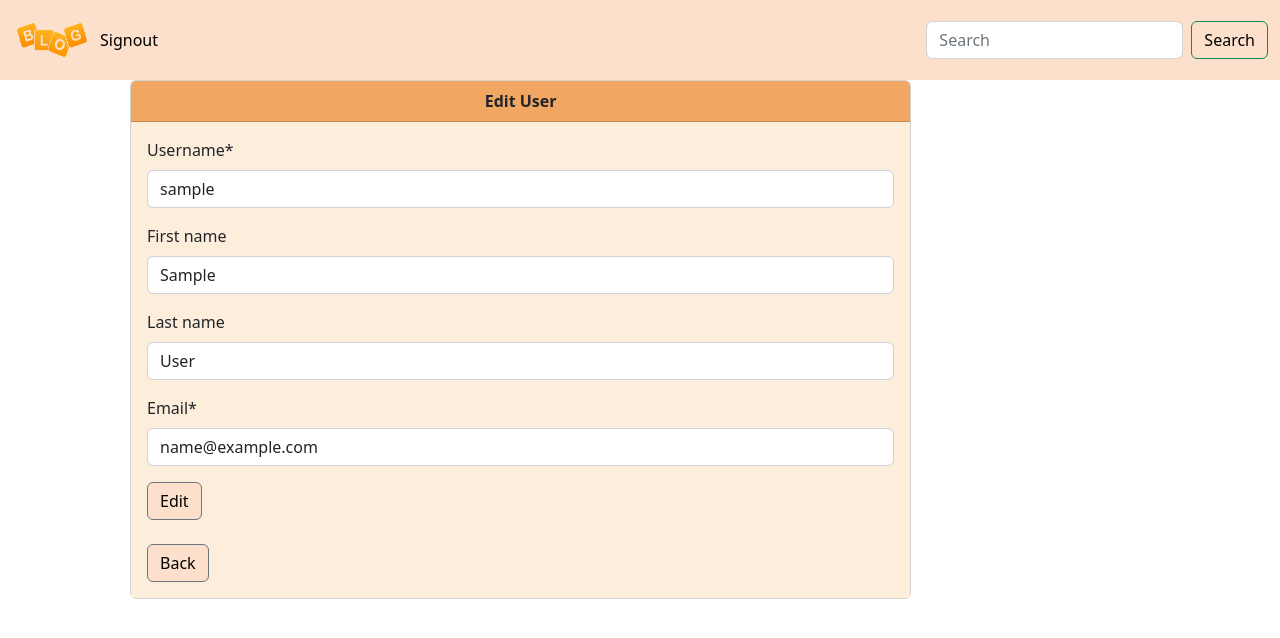
After one commit to AmnaLaghari/BlogApp, a Django app: page /edit_user/ in a window 1280 px wide. The commit adds this page. Shown: the top 638 px of the page. Run offline with Django 4.2, Linux system fonts and the light colour scheme; the visitor is signed in with stand-in values (Sample User, id 1); some libraries are stand-ins or nearby versions.

Commit message:
* removed option to create admin while signup. * added date field in post model * sorted post by model * added functionality for edit user

```diff
--- a/PostApp/models.py
+++ b/PostApp/models.py
@@ -2,6 +2,7 @@ from django.db import models
 from UserApp.models import CustomUser
 from django.urls import reverse
 from ckeditor.fields import RichTextField
+from datetime import datetime, date
 
 class Post(models.Model):
   title = models.CharField(max_length=255)
@@ -9,7 +10,7 @@ class Post(models.Model):
   author = models.ForeignKey(CustomUser, on_delete=models.CASCADE)
   reported = models.BooleanField(default=False)
   status = models.CharField(max_length=255, default='pending')
-
+  post_date = models.DateField(auto_now_add=True)
 
   def get_absolute_url(self):
     return reverse('post_detail', args=[self.id])
--- a/PostApp/urls.py
+++ b/PostApp/urls.py
@@ -1,6 +1,6 @@
 from django.contrib import admin
 from django.urls import path
-from .views import AddPostView, PostListView, PostDetailView, UpdatePostView, DeletePostView
+from .views import AddPostView, PostListView, PostDetailView, UpdatePostView, DeletePostView, keep
 from django.contrib.auth.decorators import login_required
 from . import views
 
@@ -13,4 +13,5 @@ urlpatterns = [
     path('<int:pk>', login_required(PostDetailView.as_view(), login_url='signin'), name='post_detail'),
     path('edit_post/<int:pk>', login_required(UpdatePostView.as_view(), login_url='signin'), name='update_post'),
     path('delete_post/<int:pk>', login_required(DeletePostView.as_view(), login_url='signin'), name='delete_post'),
+    path('keep_post/<int:pk>', login_required(views.keep, login_url='signin'), name='keep_post'),
 ]
--- a/UserApp/forms.py
+++ b/UserApp/forms.py
@@ -1,17 +1,23 @@
 from django import forms
 from .models import CustomUser
+from django.contrib.auth.models import Group
 
 class SignupForm(forms.ModelForm):
   password=forms.CharField(widget=forms.PasswordInput())
   confirm_password=forms.CharField(widget=forms.PasswordInput())
+  groups = forms.ModelChoiceField(queryset=Group.objects.all().exclude(name = 'admin'),
+                                   required=True)
 
   class Meta:
     model = CustomUser
     fields = ["email", "username", "password", "confirm_password", "first_name", "last_name", "groups"]
 
 class SigninForm(forms.ModelForm):
-  # password=forms.CharField(widget=forms.PasswordInput())
-
   class Meta:
     model = CustomUser
     fields = ["email", "password"]
+
+class UpdateUserForm(forms.ModelForm):
+  class Meta:
+    model = CustomUser
+    fields = ['username', 'first_name', 'last_name', 'email']
--- a/UserApp/templatetags/poll_extras.py
+++ b/UserApp/templatetags/poll_extras.py
@@ -21,6 +21,11 @@ def is_user(user):
 @register.filter(name='is_author_of_post')
 def is_author_of_post(user, post):
   return True if user == post.author else False
+
+@register.filter(name='is_not_author_of_post')
+def is_not_author_of_post(user, post):
+  print(post.author)
+  return True if user != post.author else False
 
 @register.filter(name='is_reported')
 def is_reported(post):
--- a/UserApp/urls.py
+++ b/UserApp/urls.py
@@ -6,6 +6,7 @@ urlpatterns = [
     path('', views.home, name='home'),
     path('signup/', views.Signup.as_view(), name='signup'),
     path('signin/', views.Signin.as_view(), name='signin'),
+    path('edit_user/',views.UpdateUser.as_view(), name='edit_user'),
     path('signout/', views.signout, name='signout'),
     path('activate/<uidb64>/<token>', views.activate, name='activate'),
 ]
--- a/UserApp/utils.py
+++ b/UserApp/utils.py
@@ -12,3 +12,9 @@ def is_pending(post):
 
 def is_moderator(user):
   return True if user.groups.all()[0].name == 'moderator' else False
+
+def not_reported(post):
+  return True if post.reported != True else False
+
+def not_pending(post):
+  return True if post.status != 'pending' else False
--- a/UserApp/views.py
+++ b/UserApp/views.py
@@ -1,10 +1,9 @@
 from django.shortcuts import render, redirect
-# from django.http import HttpResponse
 from django.contrib.auth.models import User
 from django.contrib import messages
 from django.contrib.auth import authenticate, login, logout
 from blog_app import settings
-from django.core.mail import send_mail, EmailMessage
+from django.core.mail import EmailMessage
 from django.contrib.sites.shortcuts import get_current_site
 from django.template.loader import render_to_string
 from django.utils.http import urlsafe_base64_encode, urlsafe_base64_decode
@@ -14,8 +13,10 @@ from django.views import View
 from django.utils.decorators import method_decorator
 from . import models
 from .decorators import unauthenticated_user
-from .forms import SignupForm, SigninForm
+from .forms import SignupForm, SigninForm, UpdateUserForm
 from .utils import is_moderator
+from django.views.generic import UpdateView
+from django.urls import reverse_lazy
 
 def home(request):
   return render(request, 'UserApp/home.html')
@@ -92,10 +93,36 @@ class Signin(View):
 
     if user is not None:
       login(request,user)
-      messages.error(request, "You have logged in successfully")
+      messages.success(request, "You have logged in successfully")
       if is_moderator(request.user):
         return redirect('index')
       return redirect('posts')
     else:
       messages.error(request, "Bad credentials")
       return redirect('home')
+
+class UpdateUser(UpdateView):
+  form_class = UpdateUserForm
+  template_name= 'UserApp/edit.html'
+  success_url= reverse_lazy('posts')
+
+  def get_object(self):
+    return self.request.user
+
+  def form_valid(self, form):
+    myuser = self.request.user
+    myuser.is_active = False
+    logout(self.request)
+    messages.success(self.request, 'User updated successfully kindly login again')
+    current_site = get_current_site(self.request)
+    subject = "Confirmation email"
+    message = render_to_string('confirmation_email.html',{
+      'name': myuser.username,
+      'domain': current_site.domain,
+      'uid': urlsafe_base64_encode(force_bytes(myuser.pk)),
+      'token': generate_token.make_token(myuser)
+    })
+    email = EmailMessage(subject, message, settings.EMAIL_HOST_USER, [myuser.email])
+    email.fail_silently = True
+    email.send()
+    return super(UpdateUser, self).form_valid(form)
--- /dev/null
+++ b/templates/UserApp/edit.html
@@ -0,0 +1,20 @@
+{% extends 'base.html' %}
+{% load crispy_forms_tags %}
+{% block content %}
+<div class="card ms-5"  style="width: 70%;">
+  <div class="card-header text-center" style="background-color: #F1A661">
+    <strong>Edit User</strong>
+  </div>
+  <div class="card-body" style="background-color: #FDEEDC">
+    <div class="form-group">
+      <form method="post">
+        {% csrf_token %}
+        {{form.media}}
+        {{ form|crispy}}
+        <button class="btn btn-secondary">Edit</button>
+      </form><br>
+      <a href="{% url 'posts' %}"><button class="btn btn-secondary">Back</button></a>
+    </div>
+  </div>
+</div>
+{% endblock  %}
--- a/templates/alerts.html
+++ b/templates/alerts.html
@@ -1,6 +1,7 @@
+{% if messages %}
 <div class="mt-5">
   {% for message in messages%}
-  {%if message.tags == error%}
+  {%if message.tags == 'error'%}
     <div class="alert alert-danger alert-dismissible fade show" role="alert">
       <strong>{{message}}</strong>
       <button type="button" class="btn-close" data-bs-dismiss="alert" aria-label="Close"></button>
@@ -13,3 +14,4 @@
   {% endif %}
   {% endfor %}
 </div>
+{% endif %}
--- a/templates/navbar.html
+++ b/templates/navbar.html
@@ -19,6 +19,9 @@
           <li class="nav-item">
             <a class="nav-link active" aria-current="page" href={% url 'posts' %}>Posts</a>
           </li>
+          <li class="nav-item">
+            <a class="nav-link active" aria-current="page" href={% url 'edit_user' %}>Edit User</a>
+          </li>
           {% endif %}
         {% else %}
           <li class="nav-item">
--- a/templates/post/post_details.html
+++ b/templates/post/post_details.html
@@ -5,7 +5,8 @@
 <div class = 'card cardd m-5'>
   <div class = 'card-header' style="background-color: #F1A661">
     <h3>{{post.title}}</h3><hr>
-    <small>by {{post.author}}</small>
+    <small>by {{post.author}}</small><br>
+    <small>{{post.post_date}}</small>
   </div>
   <div class='card-body' style="background-color: #FFD8A9">
     <p>{{post.content|safe}}</p>
@@ -14,7 +15,8 @@
         <a href="{% url 'update_post' post.pk %}"><button class='btn btn-secondary'>Edit</button> </a>
         <a href="{% url 'delete_post' post.pk %}"><button class='btn btn-secondary'>Delete </button></a>
       </small>
-    {% else%}
+    {% endif %}
+    {% if request.user|is_not_author_of_post:post %}
       <small>
         <a href="{% url 'report' post.pk %}"><button class='btn btn-secondary'>Report</button> </a>
       </small>
```
Also changed, not shown: PostApp/views.py (+13 -1 lines), templates/UserApp/index.html (+7 -6 lines), PostApp/migrations/0004_post_post_date.py (added).
